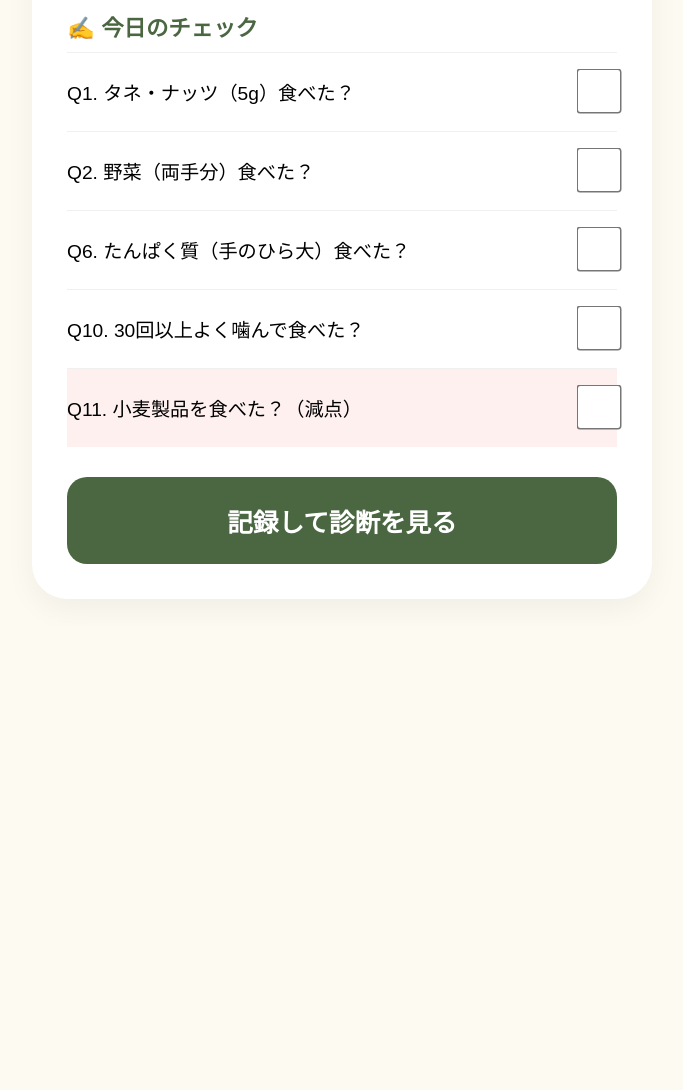
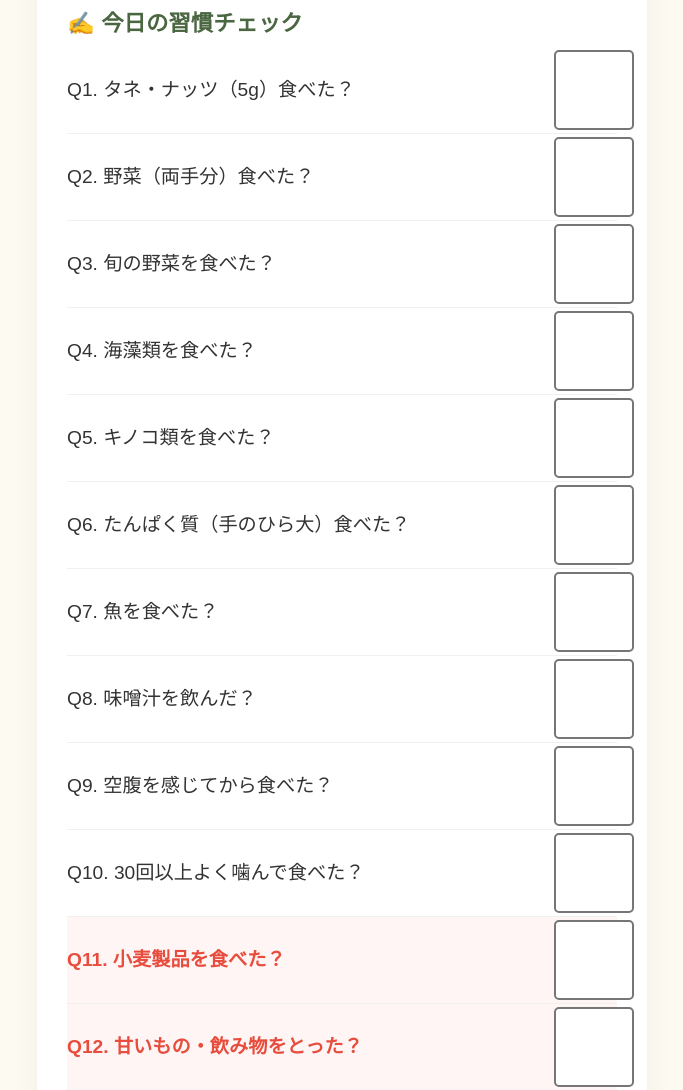
Before and after one commit to medifoods/medifoods, a website: page daily/index.html in a window 1280 px wide. Shown: the part 460-1550 px from the top of the page, without its empty margins (298-981 px from the left). Before the commit the page ends 1087 px from the top, so only its background shows below. Drawn offline with Linux system fonts and the light colour scheme.

Commit message:
Update index.html

```diff
--- a/daily/index.html
+++ b/daily/index.html
@@ -4,21 +4,25 @@
     <meta charset="UTF-8"><meta name="viewport" content="width=device-width, initial-scale=1.0, maximum-scale=1.0, user-scalable=no">
     <title>記録 | 食薬AI</title>
     <style>
-        body { font-family: sans-serif; background: #fdfaf1; padding: 20px; font-size: 1.2rem; }
-        .container { max-width: 550px; margin: auto; background: white; padding: 35px; border-radius: 35px; box-shadow: 0 10px 30px rgba(0,0,0,0.05); }
-        h1 { color: #4a6741; text-align: center; font-size: 1.8rem; margin-bottom: 30px; }
-        label { font-weight: bold; color: #4a6741; display: block; margin: 25px 0 10px; font-size: 1.4rem; }
+        :root { --main: #4a6741; --bg: #fdfaf1; --minus: #e74c3c; }
+        body { font-family: sans-serif; background: var(--bg); padding: 20px; color: #333; }
+        .container { max-width: 550px; margin: auto; background: white; padding: 30px; border-radius: 35px; box-shadow: 0 10px 30px rgba(0,0,0,0.05); }
+        h1 { color: var(--main); text-align: center; font-size: 1.8rem; margin-bottom: 30px; }
+        label { font-weight: bold; color: var(--main); display: block; margin: 25px 0 10px; font-size: 1.4rem; }
         select, input[type="file"] { width: 100%; padding: 20px; border-radius: 15px; border: 2px solid #eee; font-size: 1.3rem; margin-bottom: 20px; box-sizing: border-box; }
-        /* 問診エリア：老眼でも押しやすい */
-        .q-group { border-top: 1px solid #f0f0f0; padding: 20px 0; display: flex; align-items: center; justify-content: space-between; }
-        .q-text { flex: 1; font-size: 1.2rem; padding-right: 10px; }
-        .q-btns input { width: 30px; height: 30px; transform: scale(1.5); margin-left: 15px; }
-        .btn-submit { background: #4a6741; color: white; width: 100%; padding: 25px; border-radius: 20px; border: none; font-weight: bold; font-size: 1.6rem; cursor: pointer; margin-top: 30px; }
+
+        /* 質問グループ：老眼対応 */
+        .q-card { border-bottom: 1px solid #f0f0f0; padding: 20px 0; display: flex; align-items: center; justify-content: space-between; }
+        .q-text { flex: 1; font-size: 1.2rem; line-height: 1.4; padding-right: 15px; }
+        .q-check { width: 40px; height: 40px; transform: scale(2.0); accent-color: var(--main); }
+        .minus-label { color: var(--minus); font-weight: bold; }
+
+        .btn-submit { background: var(--main); color: white; width: 100%; padding: 25px; border-radius: 20px; border: none; font-weight: bold; font-size: 1.6rem; cursor: pointer; margin-top: 40px; box-shadow: 0 10px 20px rgba(74,103,65,0.3); }
     </style>
 </head>
 <body>
     <div class="container">
-        <h1>🍴 食事と習慣の記録</h1>
+        <h1>🍴 今日の食薬記録</h1>
         <form id="dailyForm">
             <label>食事の目的</label>
             <select name="meal_purpose" required>
@@ -30,18 +34,28 @@
             <label>📸 写真（食事・舌）</label>
             <input type="file" name="photos" accept="image/*" multiple required>
 
-            <label>✍️ 今日のチェック</label>
-            <!-- スペックを落とさずQ1-Q14を網羅 [8] -->
-            <div id="questions">
-                <div class="q-group"><span class="q-text">Q1. タネ・ナッツ（5g）食べた？</span><div class="q-btns"><input type="checkbox" name="Q1"></div></div>
-                <div class="q-group"><span class="q-text">Q2. 野菜（両手分）食べた？</span><div class="q-btns"><input type="checkbox" name="Q2"></div></div>
-                <div class="q-group"><span class="q-text">Q6. たんぱく質（手のひら大）食べた？</span><div class="q-btns"><input type="checkbox" name="Q6"></div></div>
-                <div class="q-group"><span class="q-text">Q10. 30回以上よく噛んで食べた？</span><div class="q-btns"><input type="checkbox" name="Q10"></div></div>
-                <div class="q-group" style="background:#fff0f0;"><span class="q-text">Q11. 小麦製品を食べた？（減点）</span><div class="q-btns"><input type="checkbox" name="Q11"></div></div>
+            <label>✍️ 今日の習慣チェック</label>
+            <div id="questionnaire">
+                <!-- 加点項目 -->
+                <div class="q-card"><span class="q-text">Q1. タネ・ナッツ（5g）食べた？</span><input type="checkbox" name="Q1" class="q-check"></div>
+                <div class="q-card"><span class="q-text">Q2. 野菜（両手分）食べた？</span><input type="checkbox" name="Q2" class="q-check"></div>
+                <div class="q-card"><span class="q-text">Q3. 旬の野菜を食べた？</span><input type="checkbox" name="Q3" class="q-check"></div>
+                <div class="q-card"><span class="q-text">Q4. 海藻類を食べた？</span><input type="checkbox" name="Q4" class="q-check"></div>
+                <div class="q-card"><span class="q-text">Q5. キノコ類を食べた？</span><input type="checkbox" name="Q5" class="q-check"></div>
+                <div class="q-card"><span class="q-text">Q6. たんぱく質（手のひら大）食べた？</span><input type="checkbox" name="Q6" class="q-check"></div>
+                <div class="q-card"><span class="q-text">Q7. 魚を食べた？</span><input type="checkbox" name="Q7" class="q-check"></div>
+                <div class="q-card"><span class="q-text">Q8. 味噌汁を飲んだ？</span><input type="checkbox" name="Q8" class="q-check"></div>
+                <div class="q-card"><span class="q-text">Q9. 空腹を感じてから食べた？</span><input type="checkbox" name="Q9" class="q-check"></div>
+                <div class="q-card"><span class="q-text">Q10. 30回以上よく噛んで食べた？</span><input type="checkbox" name="Q10" class="q-check"></div>
+
+                <!-- 減点項目：背景色を変えて注意を促す -->
+                <div class="q-card" style="background:#fff5f5;"><span class="q-text minus-label">Q11. 小麦製品を食べた？</span><input type="checkbox" name="Q11" class="q-check"></div>
+                <div class="q-card" style="background:#fff5f5;"><span class="q-text minus-label">Q12. 甘いもの・飲み物をとった？</span><input type="checkbox" name="Q12" class="q-check"></div>
+                <div class="q-card" style="background:#fff5f5;"><span class="q-text minus-label">Q13. 揚げ物を食べた？</span><input type="checkbox" name="Q13" class="q-check"></div>
+                <div class="q-card" style="background:#fff5f5;"><span class="q-text minus-label">Q14. お酒・カフェイン（3杯以上）？</span><input type="checkbox" name="Q14" class="q-check"></div>
             </div>
-            <!-- ※ここにQ3-Q14を同様に並べられます -->
 
-            <button type="submit" class="btn-submit">記録して診断を見る</button>
+            <button type="submit" class="btn-submit">記録を送信して診断を見る</button>
         </form>
     </div>
 </body>
```
